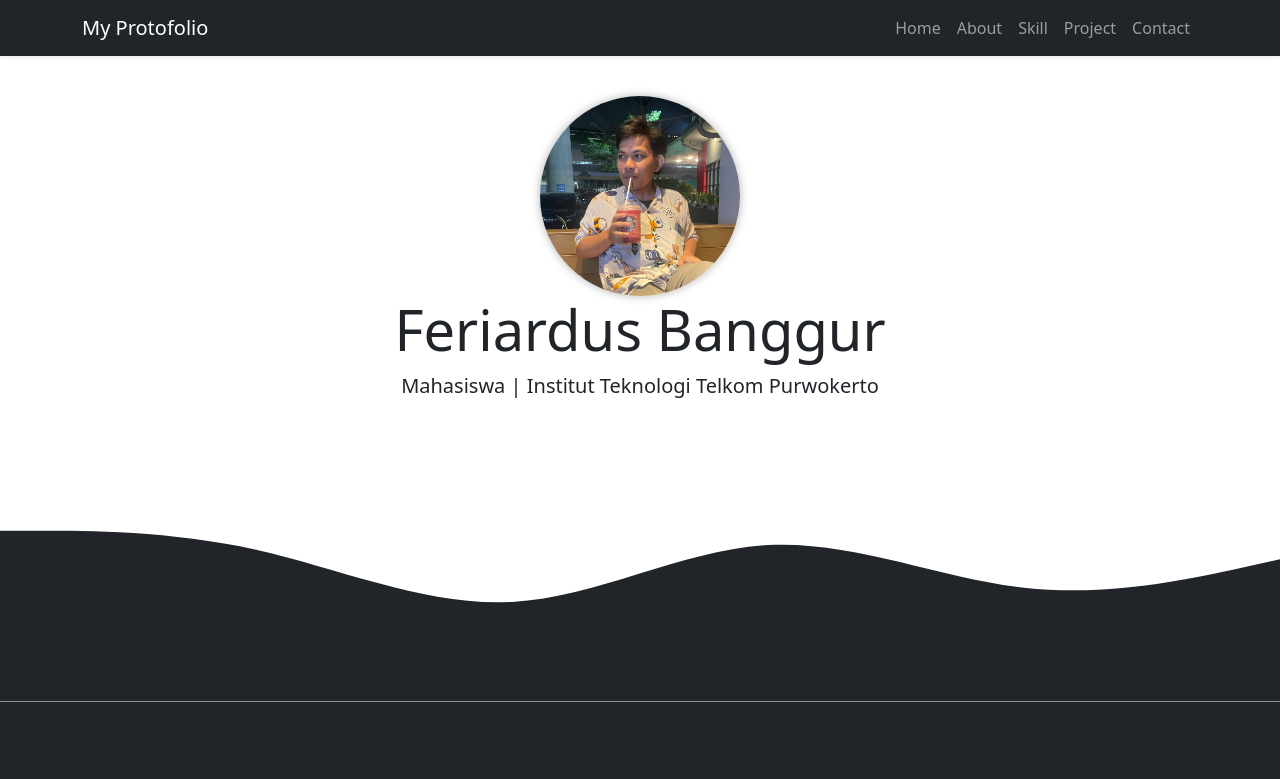
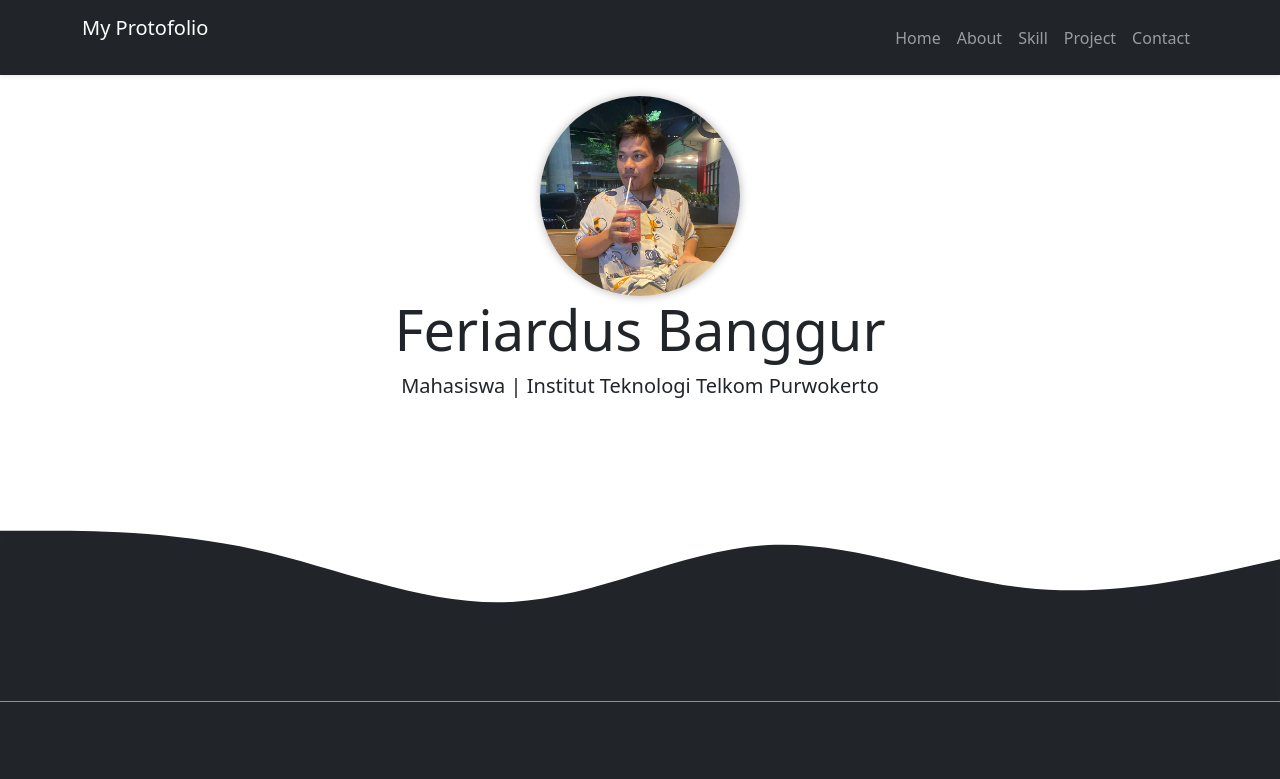
Before and after one commit to TUTURUGA911/myportfolio, a plain HTML site: page index.html in a window 1280 px wide. Shown: the top 779 px of the page. Drawn offline with nearby package versions, Linux system fonts and the light colour scheme.

Commit message:
Update index.html

```diff
--- a/index.html
+++ b/index.html
@@ -28,7 +28,7 @@
     <!-- Navbar -->
     <header class="navbar navbar-expand-lg navbar-dark bg-dark shadow-sm fixed-top">
       <div class="container">
-        <a class="navbar-brand" href="#">My Protofolio</a>
+        <a class="navbar-brand pb-4" href="#">My Protofolio</a>
         <button class="navbar-toggler" type="button" data-bs-toggle="collapse" data-bs-target="#navbarNav" aria-controls="navbarNav" aria-expanded="false" aria-label="Toggle navigation">
           <span class="navbar-toggler-icon"></span>
         </button>
```
